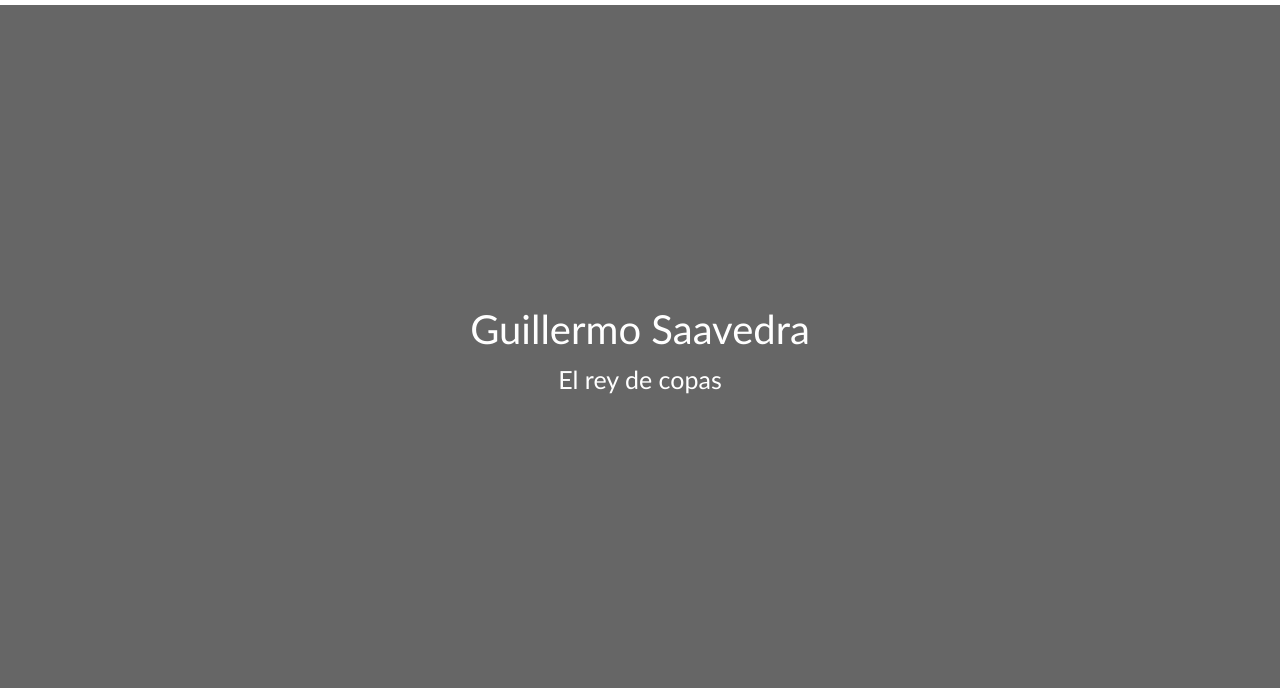
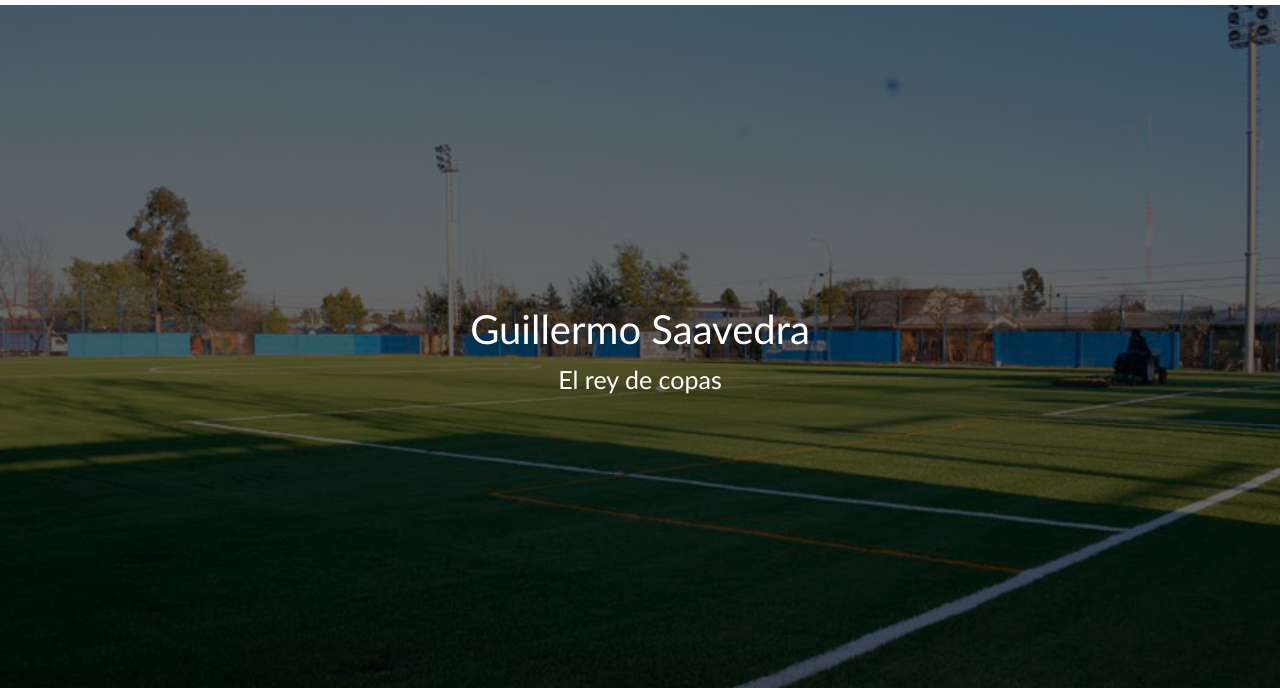
Before and after one commit to VictorMAFZ/proyecto-gs, a plain HTML site: page index.html in a window 1280 px wide. Shown: the part 97-785 px from the top of the page. Drawn offline with nearby package versions, Linux system fonts and the light colour scheme; the site is published under a folder, as on GitHub Pages, so addresses that start at the root find nothing.

Commit message:
Edicion estilos

```diff
--- a/style.css
+++ b/style.css
@@ -87,7 +87,7 @@ header {
         rgba(0,0,0,0.6),
         rgba(0,0,0,0.6)
     )
-    ,url(/assets/images/estadio-gs.jpg);
+    ,url(./assets/images/estadio-gs.jpg);
     background-position: center;
     background-size: cover;
     margin-top: 0px;
```
